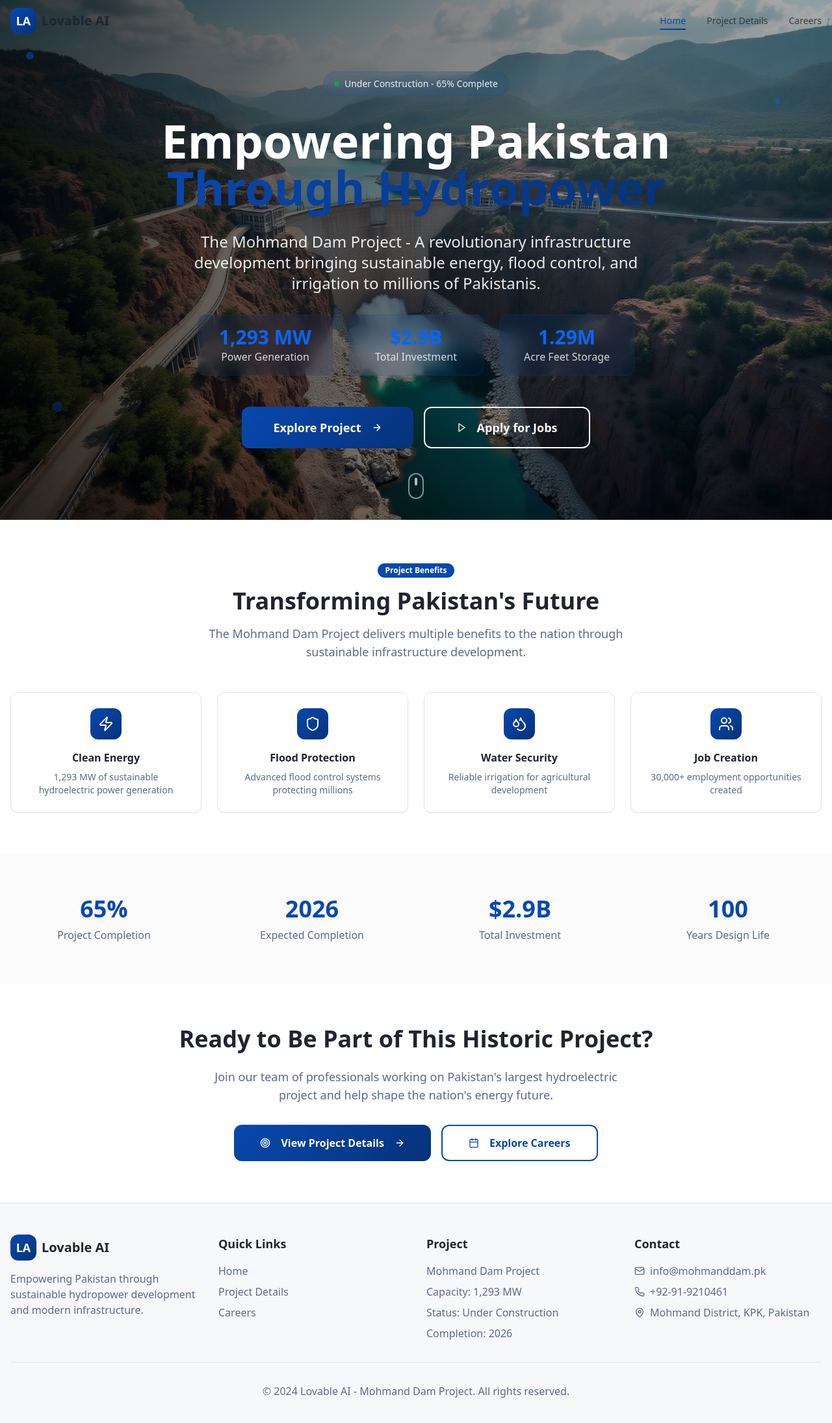
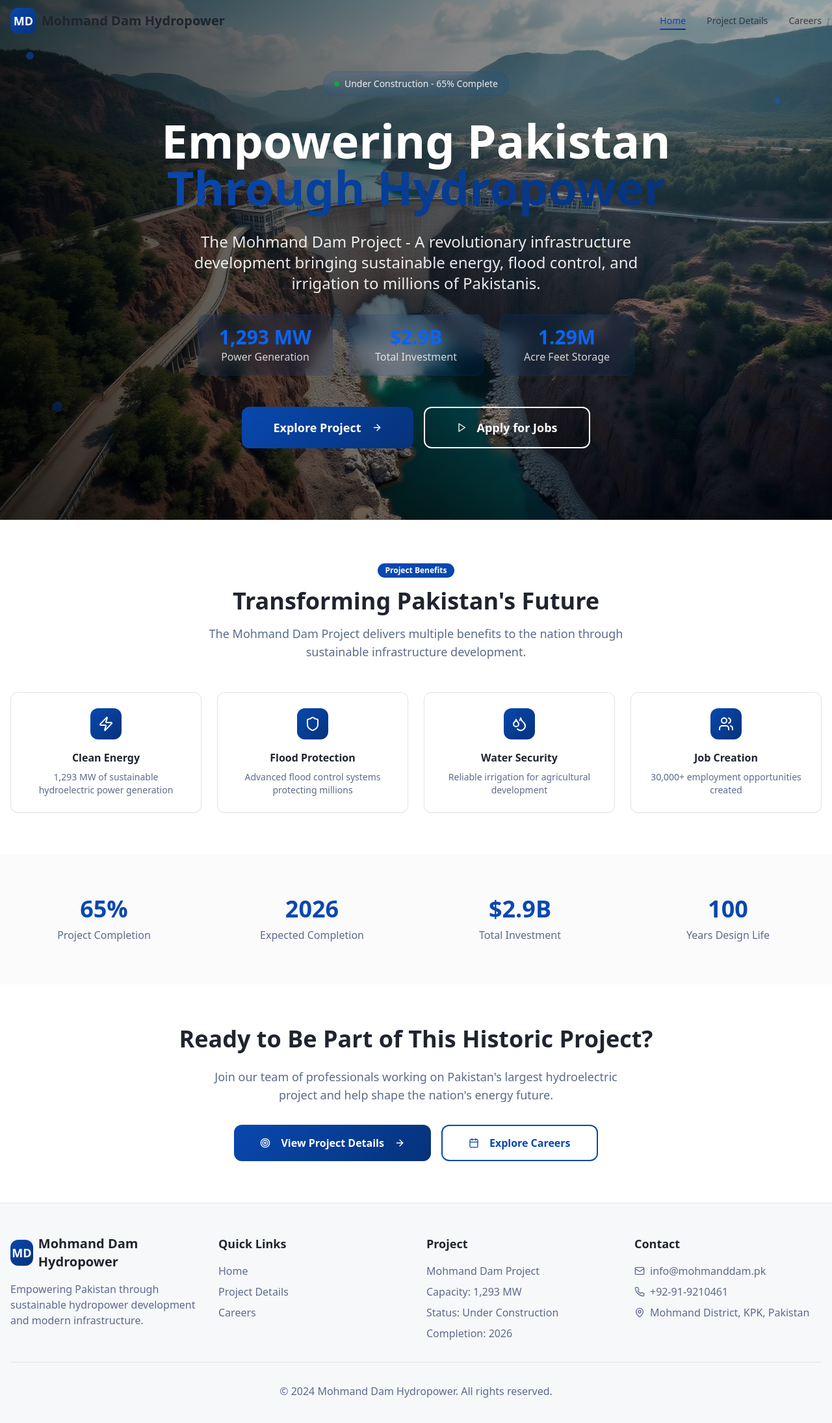
Before and after one commit to projectsofzeb/mohmand-dam, a React (Vite) app: page / in a window 1280 px wide. Shown: the top 2190 px of the page at 65% size. Built offline with nearby package versions, Linux system fonts and the light colour scheme.

Commit message:
Update branding and remove scroll icon
Change the website title from "Lovable AI" to "Mohmand Dam Hydropower". Remove the mouse scroll icon from the hero section.

```diff
--- a/index.html
+++ b/index.html
@@ -3,12 +3,12 @@
   <head>
     <meta charset="UTF-8" />
     <meta name="viewport" content="width=device-width, initial-scale=1.0" />
-    <title>Mohmand Dam Project - Lovable AI</title>
-    <meta name="description" content="Empowering Pakistan Through Hydropower - The Mohmand Dam Project by Lovable AI" />
-    <meta name="author" content="Lovable AI" />
+    <title>Mohmand Dam Project - Hydropower Development</title>
+    <meta name="description" content="Empowering Pakistan Through Hydropower - The Mohmand Dam Project" />
+    <meta name="author" content="Mohmand Dam Hydropower" />
 
-    <meta property="og:title" content="Mohmand Dam Project - Lovable AI" />
-    <meta property="og:description" content="Empowering Pakistan Through Hydropower - The Mohmand Dam Project by Lovable AI" />
+    <meta property="og:title" content="Mohmand Dam Project - Hydropower Development" />
+    <meta property="og:description" content="Empowering Pakistan Through Hydropower - The Mohmand Dam Project" />
     <meta property="og:type" content="website" />
     <meta property="og:image" content="https://lovable.dev/opengraph-image-p98pqg.png" />
 
--- a/src/components/Footer.tsx
+++ b/src/components/Footer.tsx
@@ -10,9 +10,9 @@ const Footer = () => {
           <div className="space-y-4">
             <div className="flex items-center space-x-2">
               <div className="w-10 h-10 hero-gradient rounded-lg flex items-center justify-center">
-                <span className="text-primary-foreground font-bold text-lg">LA</span>
+                <span className="text-primary-foreground font-bold text-lg">MD</span>
               </div>
-              <span className="text-xl font-bold text-foreground">Lovable AI</span>
+              <span className="text-xl font-bold text-foreground">Mohmand Dam Hydropower</span>
             </div>
             <p className="text-muted-foreground">
               Empowering Pakistan through sustainable hydropower development and modern infrastructure.
@@ -68,7 +68,7 @@ const Footer = () => {
 
         <div className="border-t border-border mt-8 pt-8 text-center">
           <p className="text-muted-foreground">
-            © 2024 Lovable AI - Mohmand Dam Project. All rights reserved.
+            © 2024 Mohmand Dam Hydropower. All rights reserved.
           </p>
         </div>
       </div>
--- a/src/components/HeroSection.tsx
+++ b/src/components/HeroSection.tsx
@@ -78,13 +78,6 @@ const HeroSection = () => {
           </div>
         </div>
       </div>
-
-      {/* Scroll Indicator */}
-      <div className="absolute bottom-8 left-1/2 transform -translate-x-1/2 z-20">
-        <div className="w-6 h-10 border-2 border-white/50 rounded-full flex justify-center">
-          <div className="w-1 h-3 bg-white/70 rounded-full mt-2 animate-bounce" />
-        </div>
-      </div>
     </section>
   );
 };
--- a/src/components/Navigation.tsx
+++ b/src/components/Navigation.tsx
@@ -32,9 +32,9 @@ const Navigation = () => {
           {/* Logo */}
           <Link to="/" className="flex items-center space-x-2">
             <div className="w-10 h-10 hero-gradient rounded-lg flex items-center justify-center">
-              <span className="text-primary-foreground font-bold text-lg">LA</span>
+              <span className="text-primary-foreground font-bold text-lg">MD</span>
             </div>
-            <span className="text-xl font-bold text-foreground">Lovable AI</span>
+            <span className="text-xl font-bold text-foreground">Mohmand Dam Hydropower</span>
           </Link>
 
           {/* Desktop Navigation */}
```
